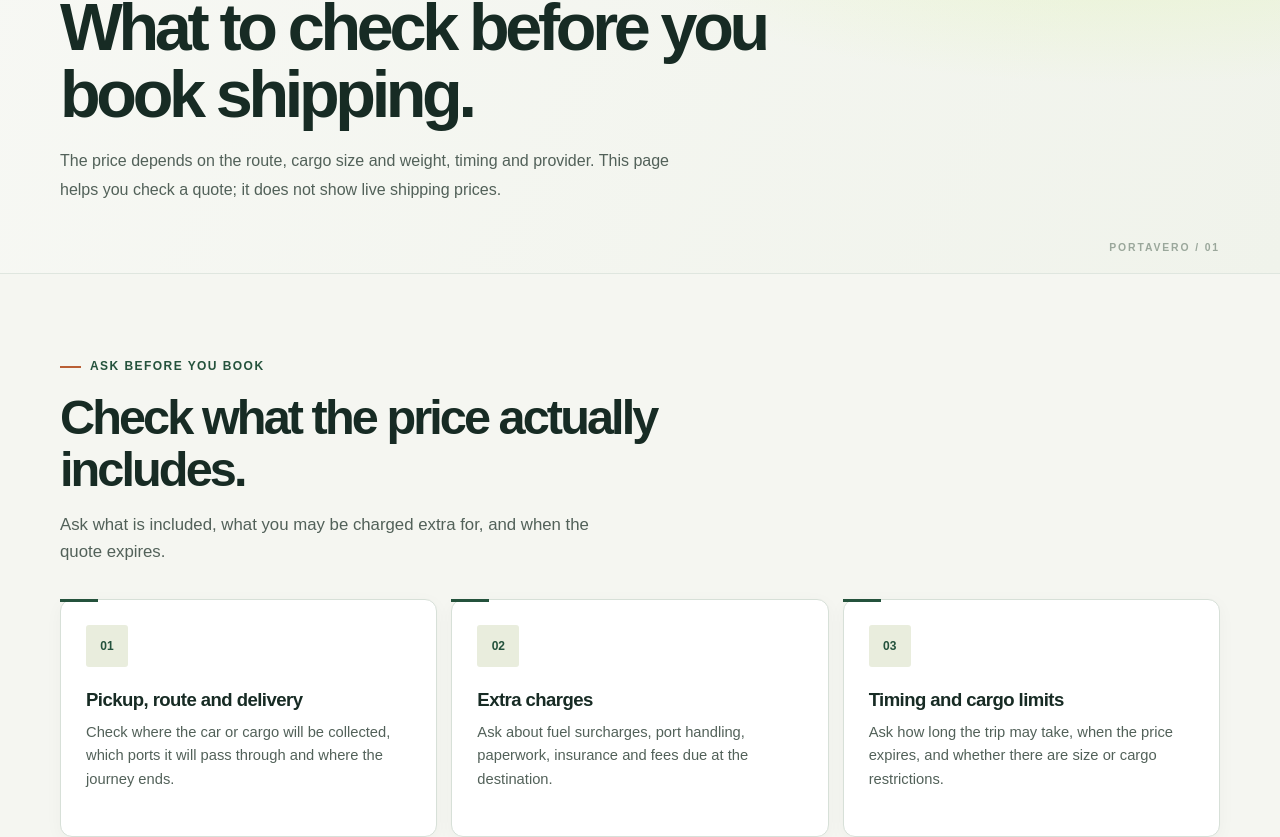
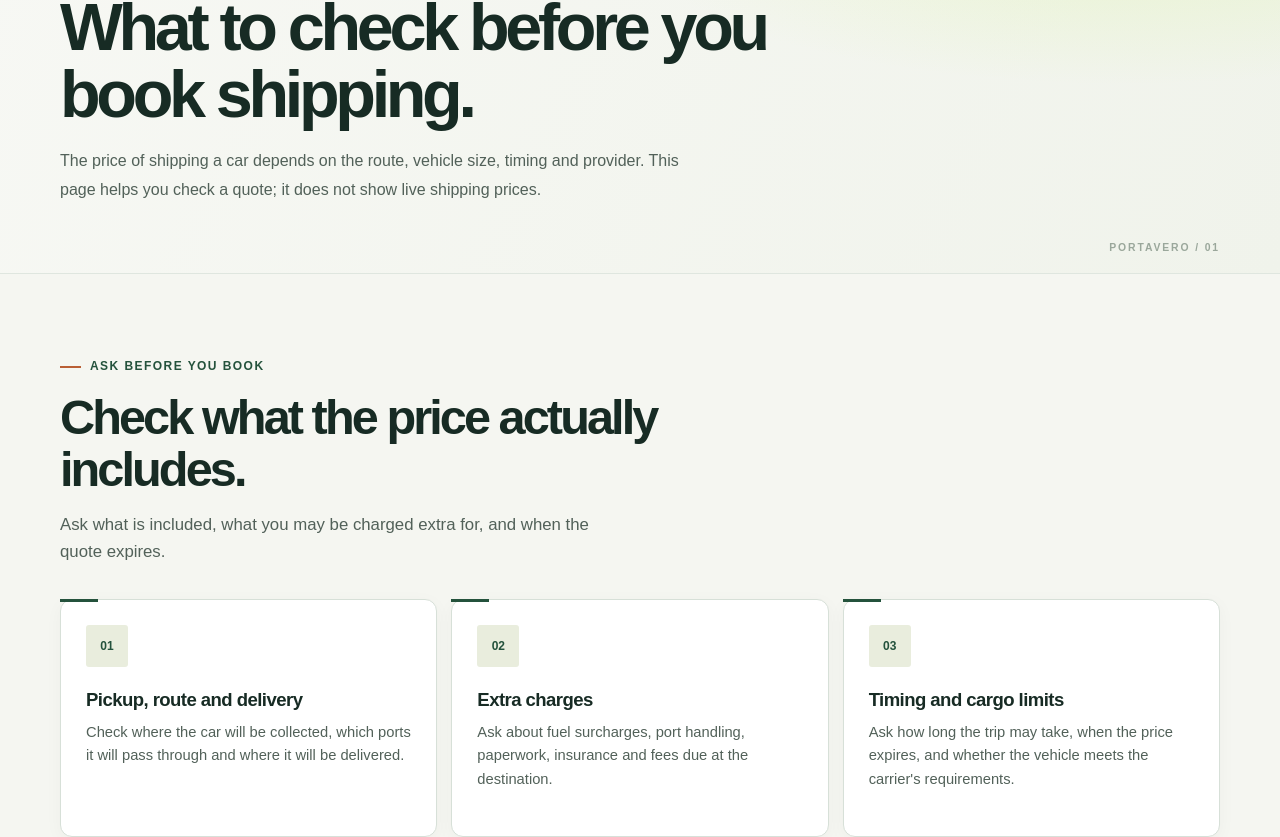
Before and after one commit to GIORGIO2032Q4E/portavero, a Next.js app: page /shipping in a window 1280 px wide. Shown: the part 194-1031 px from the top of the page. Built offline with nearby package versions, Linux system fonts and the light colour scheme; no server answers.

Commit message:
Keep page.tsx car-import focused

```diff
--- a/src/app/shipping/page.tsx
+++ b/src/app/shipping/page.tsx
@@ -14,7 +14,7 @@ export default function ShippingPage() {
         <div className="container">
           <span className="eyebrow">Shipping guide</span>
           <h1>What to check before you book shipping.</h1>
-          <p>The price depends on the route, cargo size and weight, timing and provider. This page helps you check a quote; it does not show live shipping prices.</p>
+          <p>The price of shipping a car depends on the route, vehicle size, timing and provider. This page helps you check a quote; it does not show live shipping prices.</p>
         </div>
       </section>
       <section className="section">
@@ -26,9 +26,9 @@ export default function ShippingPage() {
           </div>
           <div className="card-grid">
             {[
-              ["Pickup, route and delivery", "Check where the car or cargo will be collected, which ports it will pass through and where the journey ends."],
+              ["Pickup, route and delivery", "Check where the car will be collected, which ports it will pass through and where it will be delivered."],
               ["Extra charges", "Ask about fuel surcharges, port handling, paperwork, insurance and fees due at the destination."],
-              ["Timing and cargo limits", "Ask how long the trip may take, when the price expires, and whether there are size or cargo restrictions."]
+              ["Timing and cargo limits", "Ask how long the trip may take, when the price expires, and whether the vehicle meets the carrier's requirements."]
             ].map(([title, description], index) => (
               <article className="feature-card" key={title}>
                 <span className="feature-icon">0{index + 1}</span>
```
